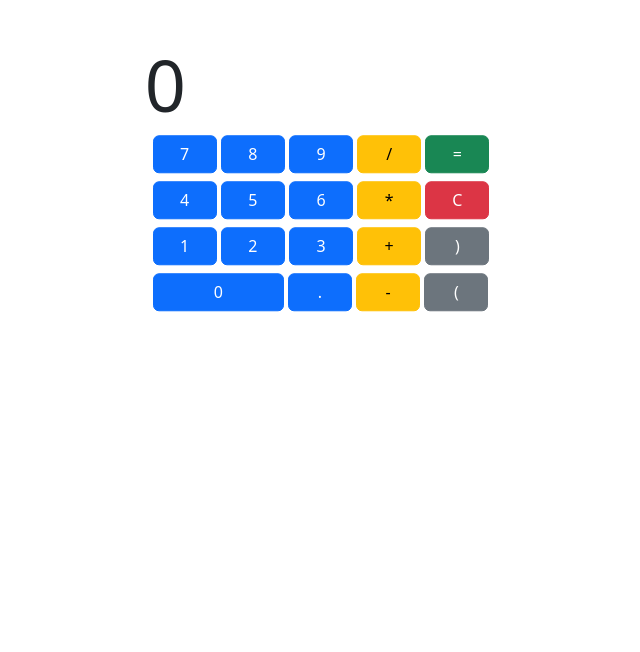
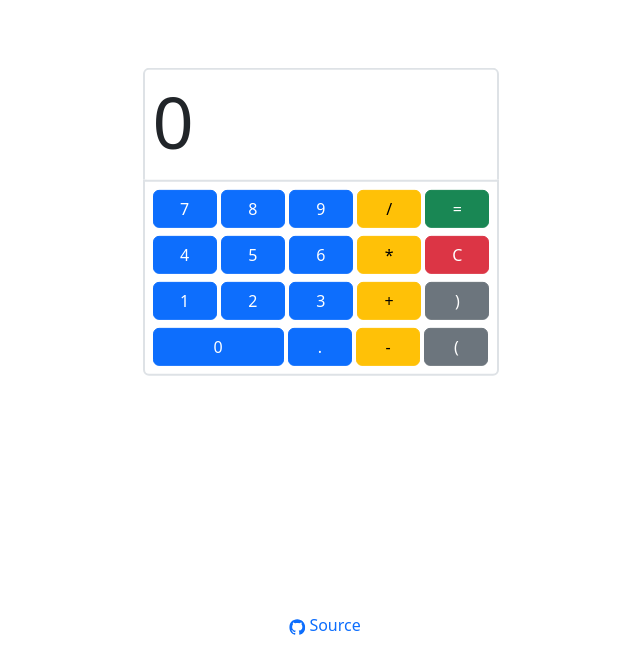
Before and after one commit to Edhet/CalculatorTS, a plain HTML site: page index.html in a window 1280 px wide. Shown: the part 148-800 px from the top of the page, without its empty margins (319-959 px from the left). Drawn offline with nearby package versions, Linux system fonts and the light colour scheme.

Commit message:
Better visuals

```diff
--- a/index.html
+++ b/index.html
@@ -12,12 +12,13 @@
 
     <body>
 
-        <div class="container min-vh-100">
+        <div class="container">
             <div class="my-content-fit mx-auto" style="transform: translateY(70%)">
-                <div>
+                <div class="overflow-x-auto p-2 border border-bottom-0 border-2 rounded-top">
                     <h2 class="display-2" id="result">0</h2>
                 </div>
-                <div class="m-2 my-content-fit">
+                <div class="border border-2 rounded-bottom">
+                    <div class="m-2">
                         <button class="btn btn-primary buttonCalc" onclick="readInputButton('7')">7</button>
                         <button class="btn btn-primary buttonCalc" onclick="readInputButton('8')">8</button>
                         <button class="btn btn-primary buttonCalc" onclick="readInputButton('9')">9</button>
@@ -25,7 +26,7 @@
                         <button class="btn btn-success buttonCalc" onclick="calculateResult()">=</button>
                     </div>
 
-                <div class="m-2 my-content-fit">
+                    <div class="m-2">
                         <button class="btn btn-primary buttonCalc" onclick="readInputButton('4')">4</button>
                         <button class="btn btn-primary buttonCalc" onclick="readInputButton('5')">5</button>
                         <button class="btn btn-primary buttonCalc" onclick="readInputButton('6')">6</button>
@@ -33,7 +34,7 @@
                         <button class="btn btn-danger buttonCalc" onclick="clearDisplayButton()">C</button>
                     </div>
 
-                <div class="m-2 my-content-fit">
+                    <div class="m-2">
                         <button class="btn btn-primary buttonCalc" onclick="readInputButton('1')">1</button>
                         <button class="btn btn-primary buttonCalc" onclick="readInputButton('2')">2</button>
                         <button class="btn btn-primary buttonCalc" onclick="readInputButton('3')">3</button>
@@ -41,7 +42,7 @@
                         <button class="btn btn-secondary buttonCalc" onclick="readInputButton(')')">)</button>
                     </div>
 
-                <div class="m-2 my-content-fit">
+                    <div class="m-2">
                         <button class="btn btn-primary bigButtonCalc" onclick="readInputButton('0')">0</button>
                         <button class="btn btn-primary buttonCalc" onclick="readInputButton('.')">.</button>
                         <button class="btn btn-warning buttonCalc" onclick="readOperationButton('-')">-</button>
@@ -49,7 +50,18 @@
                     </div>
                 </div>
             </div>
+        </div>
 
+        <footer class="position-absolute bottom-0 start-50 translate-middle">
+            <a href="https://github.com/Edhet/CalculatorTS" class="my-auto text-decoration-none text-nowrap">
+                <svg xmlns="http://www.w3.org/2000/svg" width="24" height="24" fill="currentColor" class="bi bi-github mr-2 ps-2" viewBox="0 0 16 16">
+                    <path d="M8 0C3.58 0 0 3.58 0 8c0 3.54 2.29 6.53 5.47 7.59.4.07.55-.17.55-.38 0-.19-.01-.82-.01-1.49-2.01.37-2.53-.49-2.69-.94-.09-.23-.48-.94-.82-1.13-.28-.15-.68-.52-.01-.53.63-.01 1.08.58 1.23.82.72 1.21 1.87.87 2.33.66.07-.52.28-.87.51-1.07-1.78-.2-3.64-.89-3.64-3.95 0-.87.31-1.59.82-2.15-.08-.2-.36-1.02.08-2.12 0 0 .67-.21 2.2.82.64-.18 1.32-.27 2-.27.68 0 1.36.09 2 .27 1.53-1.04 2.2-.82 2.2-.82.44 1.1.16 1.92.08 2.12.51.56.82 1.27.82 2.15 0 3.07-1.87 3.75-3.65 3.95.29.25.54.73.54 1.48 0 1.07-.01 1.93-.01 2.2 0 .21.15.46.55.38A8.012 8.012 0 0 0 16 8c0-4.42-3.58-8-8-8z"/>
+                </svg>
+                <label>
+                    Source
+                </label>
+            </a>
+        </footer>
         <script src="./app.js"></script>
         <script src="https://cdn.jsdelivr.net/npm/bootstrap@5.3.0-alpha1/dist/js/bootstrap.bundle.min.js" integrity="sha384-w76AqPfDkMBDXo30jS1Sgez6pr3x5MlQ1ZAGC+nuZB+EYdgRZgiwxhTBTkF7CXvN" crossorigin="anonymous"></script>
     </body>
--- a/style.css
+++ b/style.css
@@ -3,7 +3,7 @@
 }
 
 .my-content-fit {
-    width: fit-content !important;
+    width: 22.3rem !important;
 }
 
 .margin-y-axis {
```
Lines whose indentation alone changed are shown as unchanged.
